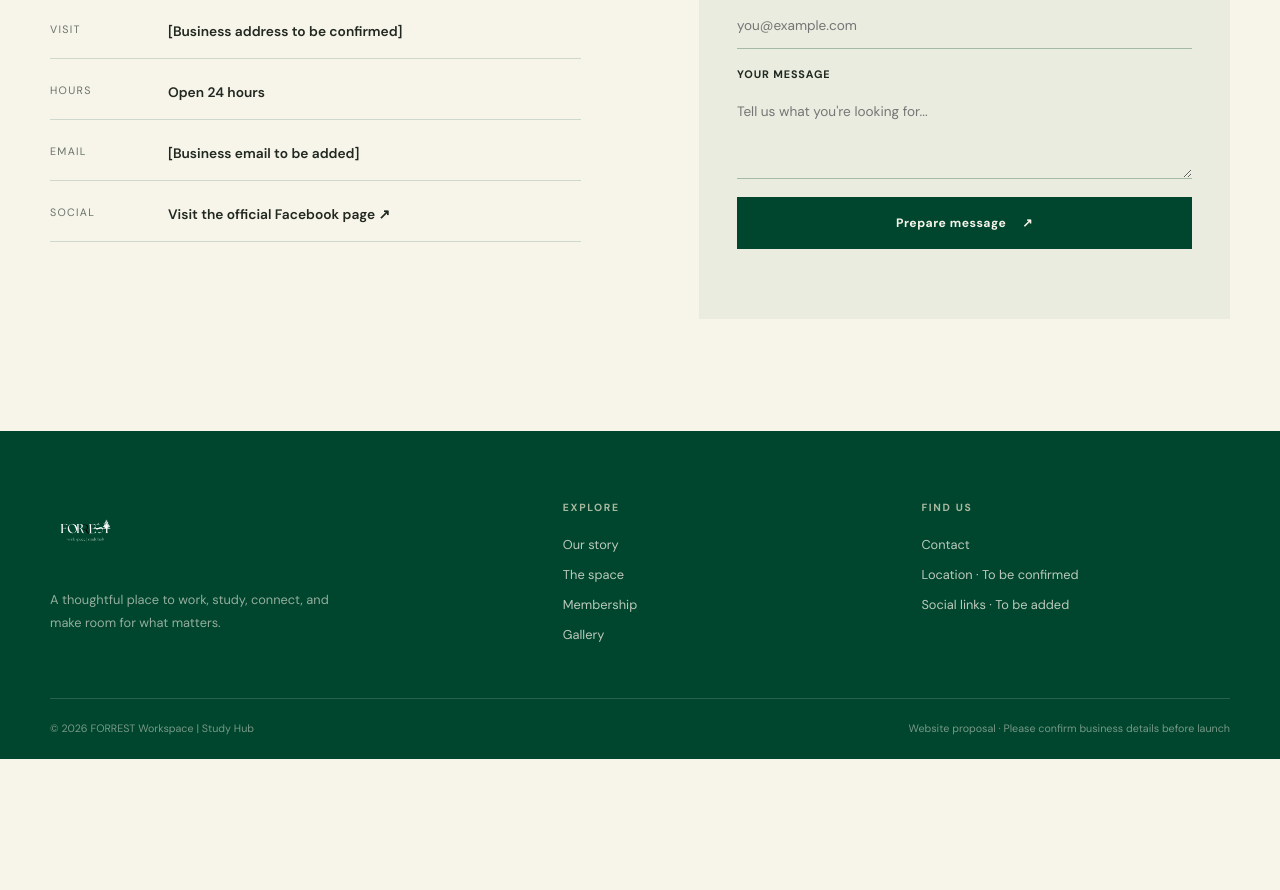
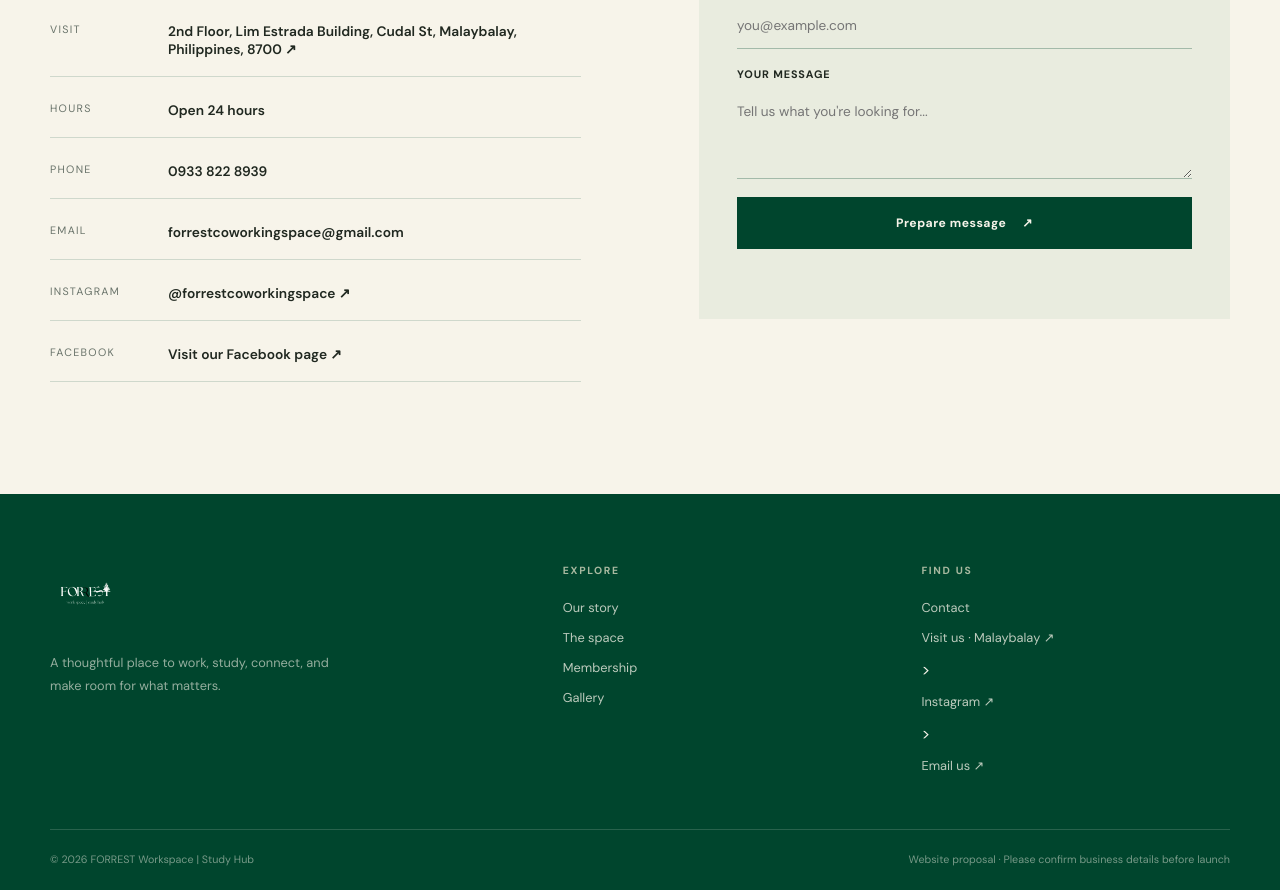
Before and after one commit to earlmacias2022-tech/Forrest-Co-working-Space, a plain HTML site: page index.html in a window 1280 px wide. Shown: the part 6562-7452 px from the top of the page. Before the commit the page ends 7321 px from the top, so only its background shows below. Drawn offline with nearby package versions, Linux system fonts and the light colour scheme.

Commit message:
Add FORREST business contact details

```diff
--- a/index.html
+++ b/index.html
@@ -372,24 +372,22 @@
             <div class="contact-list">
               <div class="contact-row">
                 <span>Visit</span
-                ><strong>[Business address to be confirmed]</strong>
+                ><strong><a href="https://www.bing.com/maps/default.aspx?v=2&pc=FACEBK&mid=8100&where1=8.1571541559651%2C%20125.12487&FORM=FBKPL1&name=2nd%20Floor%2C%20Lim%20Estrada%20Building%2C%20Cudal%20st%2C%20Malaybalay%2C%20Philippines%2C%208700&mkt=en-US" target="_blank" rel="noopener noreferrer">2nd Floor, Lim Estrada Building, Cudal St, Malaybalay, Philippines, 8700 ↗</a></strong>
               </div>
               <div class="contact-row">
                 <span>Hours</span><strong>Open 24 hours</strong>
               </div>
               <div class="contact-row">
-                <span>Email</span><strong>[Business email to be added]</strong>
+                <span>Phone</span><strong><a href="tel:+639338228939">0933 822 8939</a></strong>
               </div>
               <div class="contact-row">
-                <span>Social</span
-                ><strong
-                  ><a
-                    href="https://www.facebook.com/profile.php?id=100092468580"
-                    target="_blank"
-                    rel="noopener noreferrer"
-                    >Visit the official Facebook page ↗</a
-                  ></strong
-                >
+                <span>Email</span><strong><a href="mailto:forrestcoworkingspace@gmail.com">forrestcoworkingspace@gmail.com</a></strong>
+              </div>
+              <div class="contact-row">
+                <span>Instagram</span><strong><a href="https://www.instagram.com/forrestcoworkingspace/" target="_blank" rel="noopener noreferrer">@forrestcoworkingspace ↗</a></strong>
+              </div>
+              <div class="contact-row">
+                <span>Facebook</span><strong><a href="https://www.facebook.com/profile.php?id=100092468580" target="_blank" rel="noopener noreferrer">Visit our Facebook page ↗</a></strong>
               </div>
             </div>
           </div>
@@ -467,8 +465,9 @@
             <h4>Find us</h4>
             <div class="footer-links">
               <a href="#contact">Contact</a
-              ><a href="#contact">Location · To be confirmed</a
-              ><a href="#contact">Social links · To be added</a>
+              ><a href="https://www.bing.com/maps/default.aspx?v=2&pc=FACEBK&mid=8100&where1=8.1571541559651%2C%20125.12487&FORM=FBKPL1&name=2nd%20Floor%2C%20Lim%20Estrada%20Building%2C%20Cudal%20st%2C%20Malaybalay%2C%20Philippines%2C%208700&mkt=en-US" target="_blank" rel="noopener noreferrer">Visit us · Malaybalay ↗</a>
+              ><a href="https://www.instagram.com/forrestcoworkingspace/" target="_blank" rel="noopener noreferrer">Instagram ↗</a>
+              ><a href="mailto:forrestcoworkingspace@gmail.com">Email us ↗</a>
             </div>
           </div>
         </div>
```
